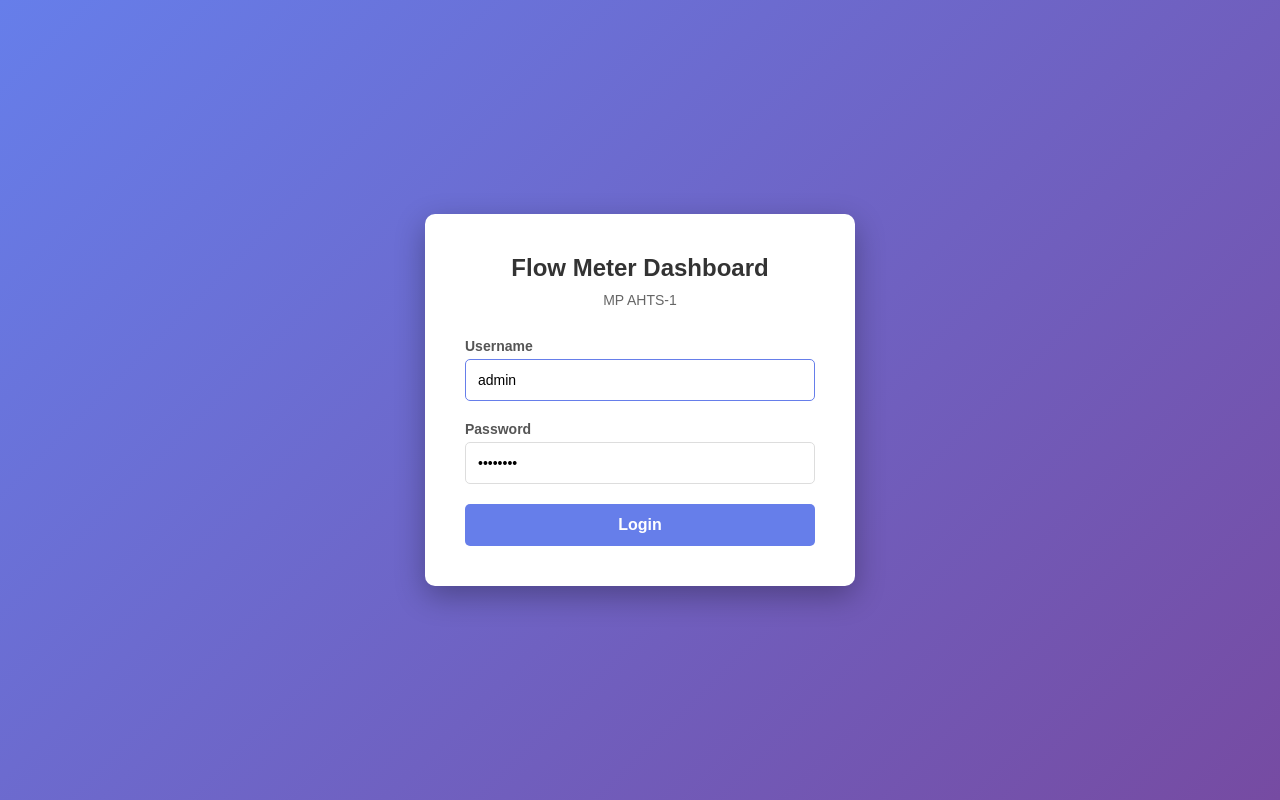
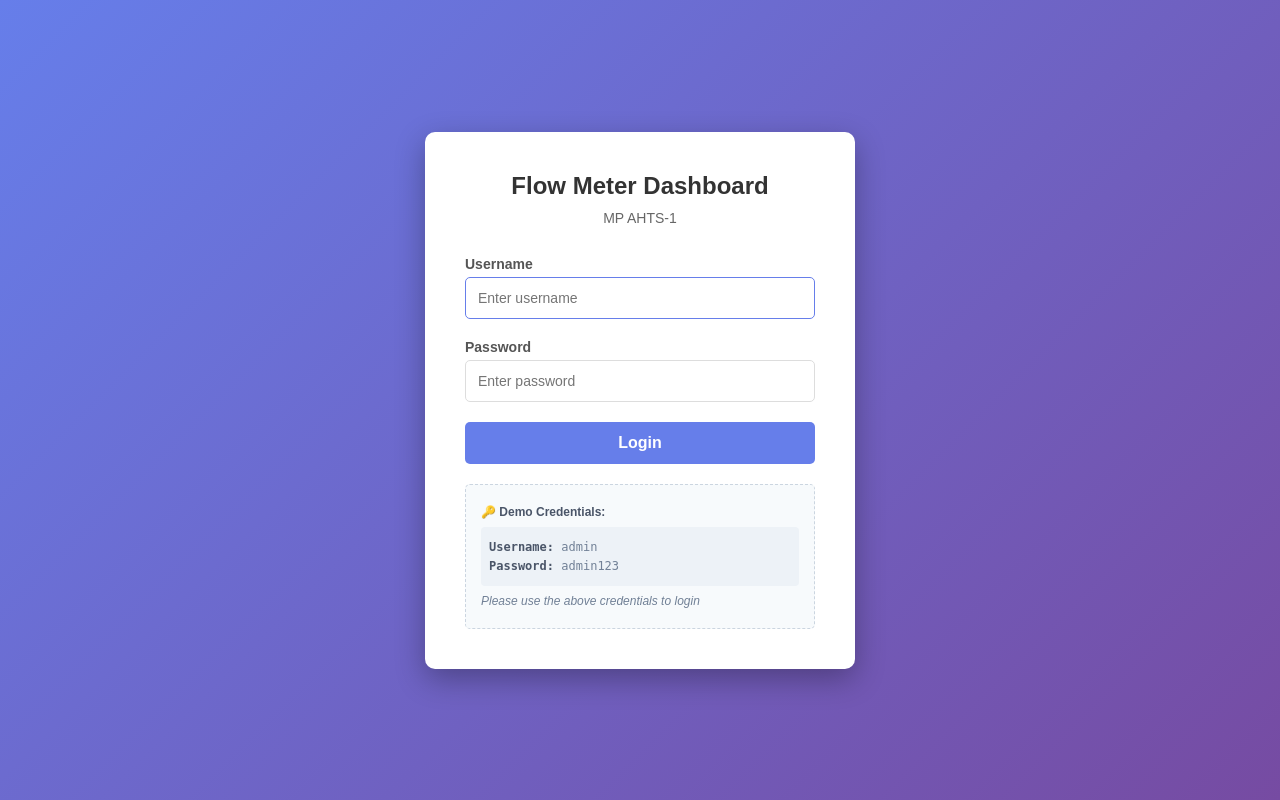
Before and after one commit to yogirajmagar07/webscadaserver, a Flask app: page / in a window 1280 px wide. Run offline with Flask 3, Linux system fonts and the light colour scheme.

Commit message:
Update login.html

```diff
--- a/templates/login.html
+++ b/templates/login.html
@@ -100,6 +100,7 @@ body {
     border-radius: 5px;
     font-size: 12px;
     color: #718096;
+    border: 1px dashed #cbd5e0;
 }
 
 .demo-credentials p {
@@ -108,6 +109,14 @@ body {
 
 .demo-credentials strong {
     color: #4a5568;
+}
+
+.demo-credentials .cred-box {
+    background: #edf2f7;
+    padding: 8px;
+    border-radius: 4px;
+    font-family: monospace;
+    margin-top: 8px;
 }
 </style>
 </head>
@@ -123,16 +132,25 @@ body {
         <form onsubmit="handleLogin(event)">
             <div class="form-group">
                 <label>Username</label>
-                <input type="text" id="username" value="admin" required autofocus>
+                <input type="text" id="username" placeholder="Enter username" required autofocus>
             </div>
 
             <div class="form-group">
                 <label>Password</label>
-                <input type="password" id="password" value="admin123" required>
+                <input type="password" id="password" placeholder="Enter password" required>
             </div>
 
             <button type="submit" class="login-btn">Login</button>
         </form>
+
+        <div class="demo-credentials">
+            <p><strong>🔑 Demo Credentials:</strong></p>
+            <div class="cred-box">
+                <p><strong>Username:</strong> admin</p>
+                <p><strong>Password:</strong> admin123</p>
+            </div>
+            <p style="margin-top: 8px; font-style: italic;">Please use the above credentials to login</p>
+        </div>
     </div>
 
     <script>
@@ -142,6 +160,23 @@ body {
         let username = document.getElementById('username').value;
         let password = document.getElementById('password').value;
         let errorDiv = document.getElementById('errorMessage');
+
+        // Clear any previous error messages
+        errorDiv.style.display = 'none';
+        errorDiv.innerHTML = '';
+
+        // Basic validation
+        if (!username.trim() || !password.trim()) {
+            errorDiv.style.display = 'block';
+            errorDiv.textContent = 'Please enter both username and password';
+            return;
+        }
+
+        // Show loading state
+        let loginBtn = document.querySelector('.login-btn');
+        let originalText = loginBtn.textContent;
+        loginBtn.textContent = 'Logging in...';
+        loginBtn.disabled = true;
 
         try {
             let response = await fetch('/api/login', {
@@ -158,12 +193,33 @@ body {
                 window.location.href = '/dashboard';
             } else {
                 errorDiv.style.display = 'block';
-                errorDiv.textContent = data.error || 'Invalid credentials';
+                errorDiv.textContent = data.error || 'Invalid username or password';
+                // Clear password field on error
+                document.getElementById('password').value = '';
+                document.getElementById('password').focus();
             }
         } catch (error) {
             errorDiv.style.display = 'block';
             errorDiv.textContent = 'Login failed. Please try again.';
+            console.error('Login error:', error);
+        } finally {
+            // Reset button state
+            loginBtn.textContent = originalText;
+            loginBtn.disabled = false;
         }
+    }
+
+    // Optional: Add Enter key support
+    document.getElementById('password').addEventListener('keypress', function(e) {
+        if (e.key === 'Enter') {
+            handleLogin(e);
+        }
+    });
+
+    // Clear any cached credentials on page load
+    window.onload = function() {
+        document.getElementById('username').value = '';
+        document.getElementById('password').value = '';
     }
     </script>
 </body>
```
